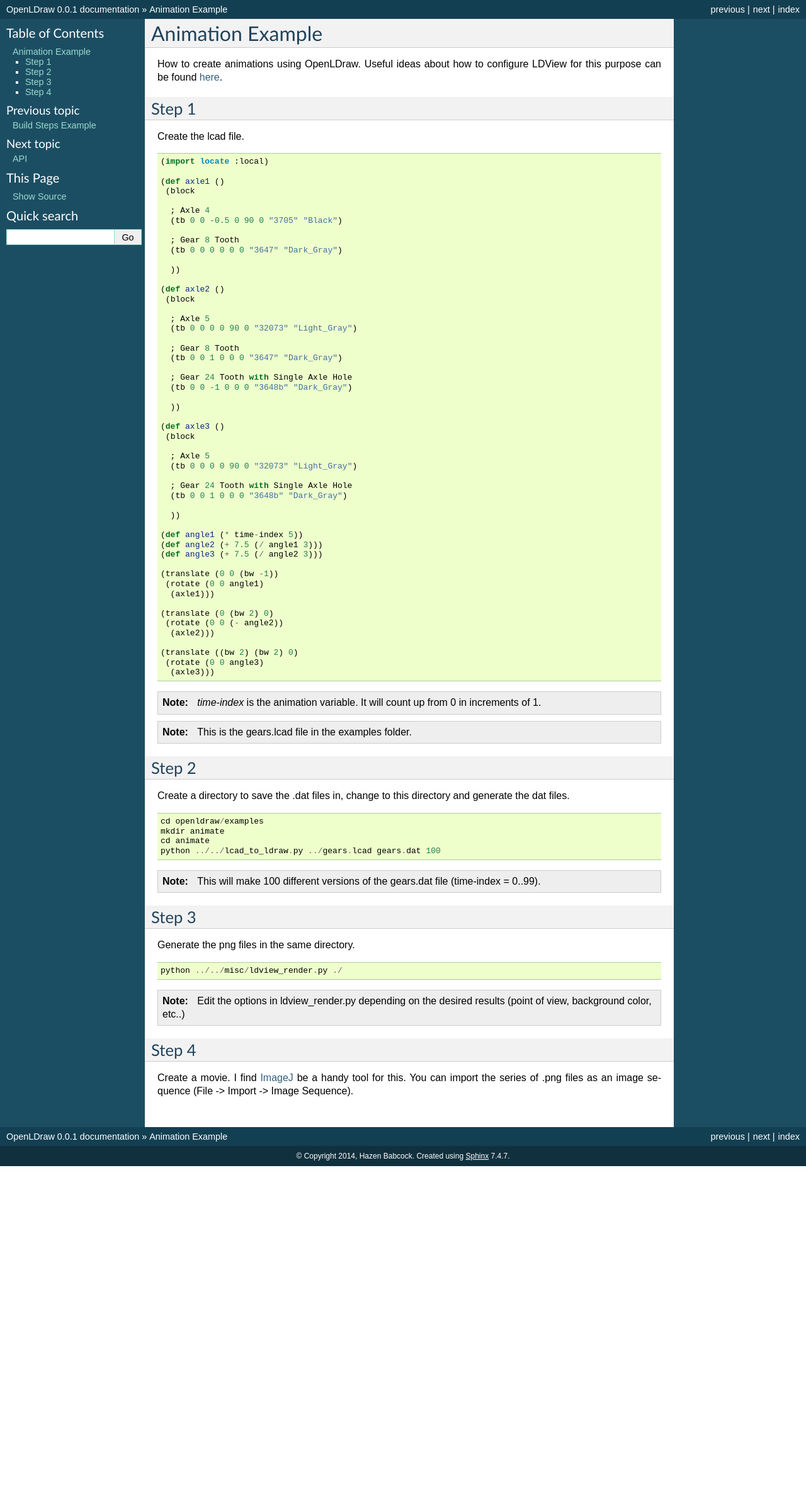
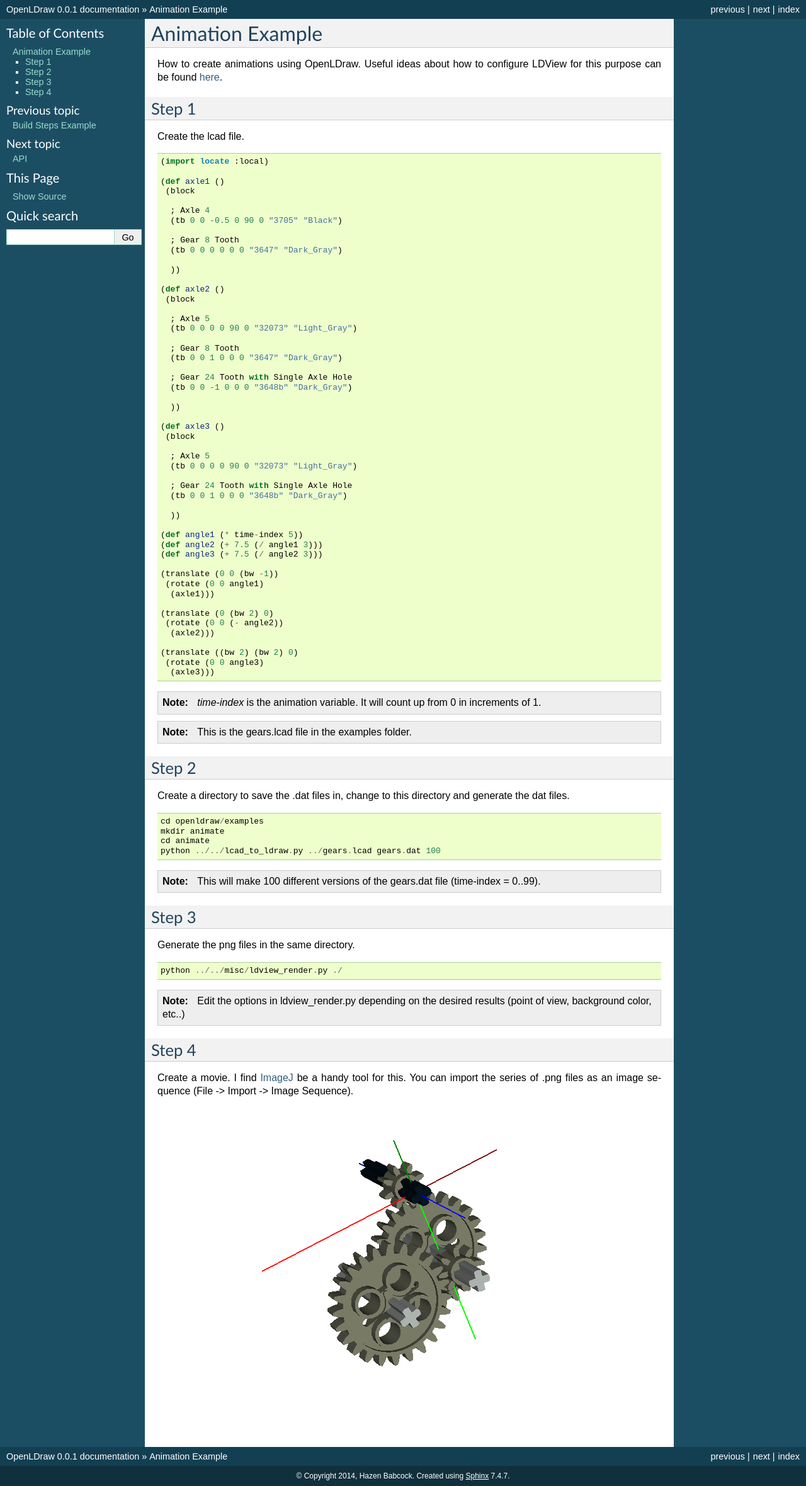
Before and after one commit to HazenBabcock/opensdraw, a Sphinx documentation site: the page built from docs/source/animation.rst, in a window 1280 px wide. Shown: the whole page at 63% size. Built offline with Sphinx 7.4.7, drawn with Linux system fonts in a browser that asks for light colours; before the commit the page ends 1852 px from its top, so only the background shows below that.

Commit message:
Add a picture.

```diff
--- a/docs/source/animation.rst
+++ b/docs/source/animation.rst
@@ -99,3 +99,6 @@ Step 4
 ------
 
 Create a movie. I find `ImageJ <http://fiji.sc/Fiji>`_ be a handy tool for this. You can import the series of .png files as an image sequence (File -> Import -> Image Sequence).
+
+.. figure:: gears_00001.png
+   :align: center
```
Also changed, not shown: docs/source/gears_00001.png (added).
